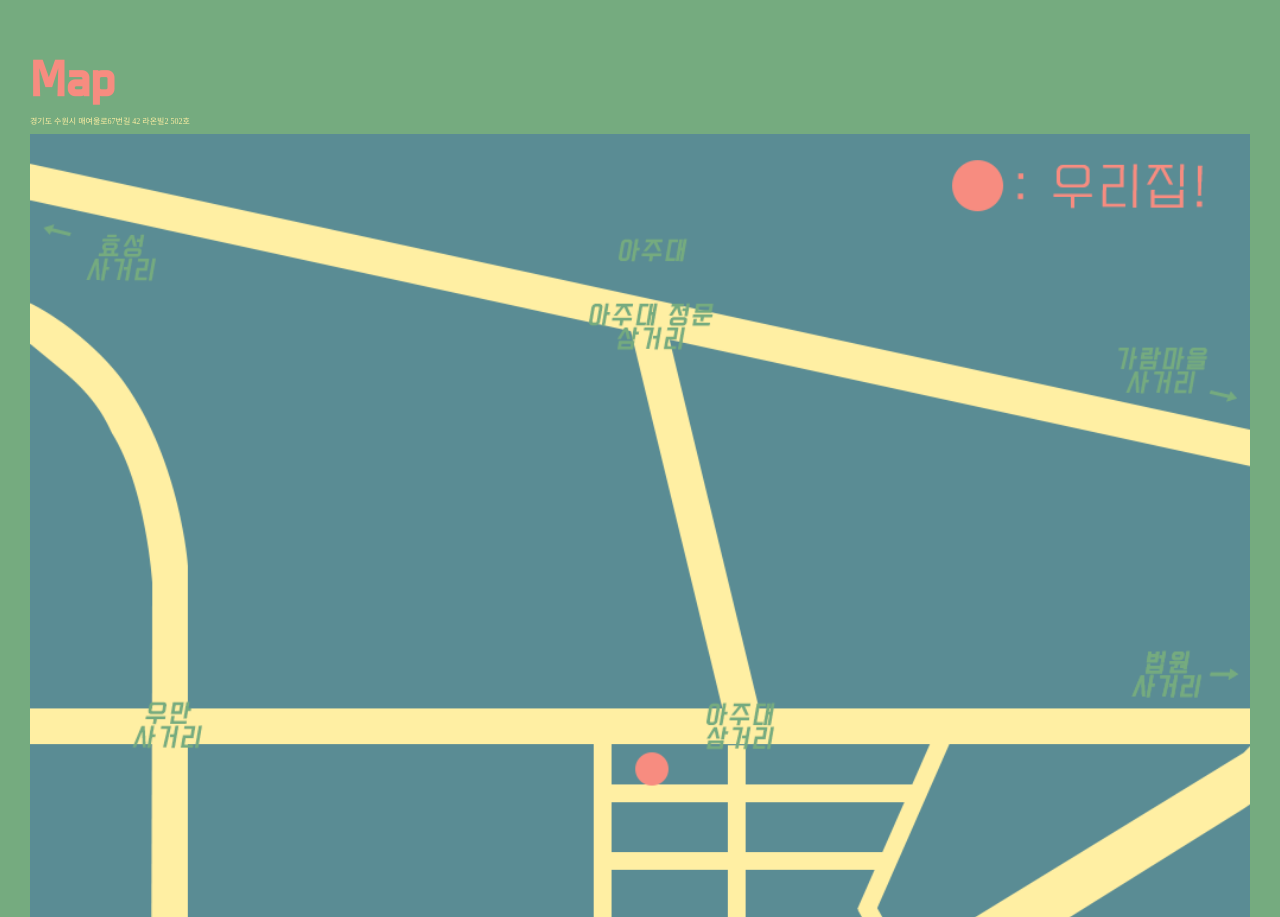
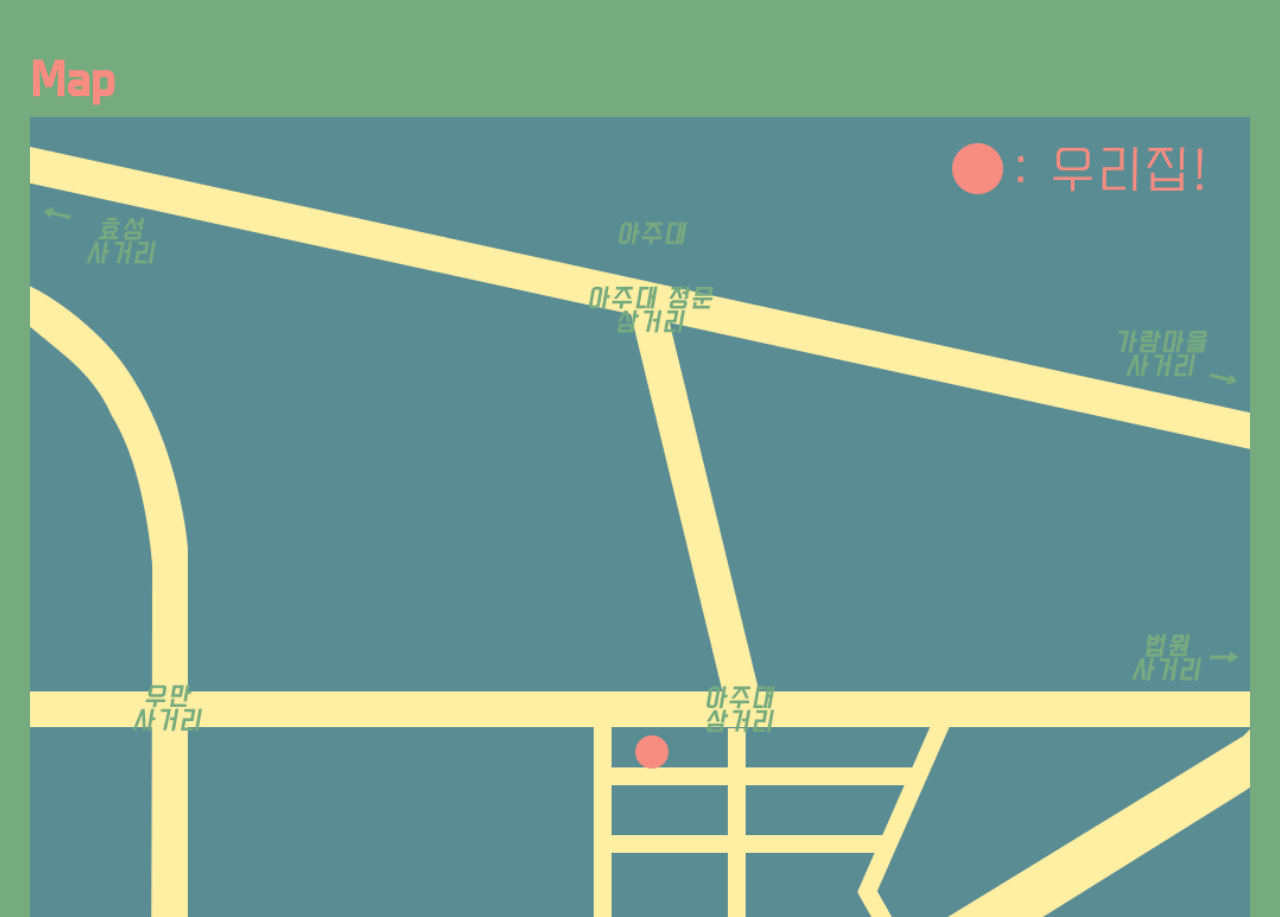
Before and after one commit to siy415/inviteyou, a website built with Parcel: page index.html in a window 1280 px wide. Shown: the part 2737-3654 px from the top of the page. Built offline with nearby package versions, Linux system fonts and the light colour scheme; a web font is replaced by a local one.

Commit message:
Update index.html

```diff
--- a/index.html
+++ b/index.html
@@ -50,7 +50,7 @@
     </div>
     <div class="map-box" style="margin-top: 5px;">
       <h2 class="content-title" style="line-height: 0px;">Map</h2>
-      <p class="contents" style="font-size: 0.5rem">경기도 수원시 매여울로67번길 42 라온빌2 502호</p>
+      <p class="contents" style="font-size: 0.5rem"></p>
       <img src="img/map.png" class="map-image" align="middle">
     </div>
   </div>
```
